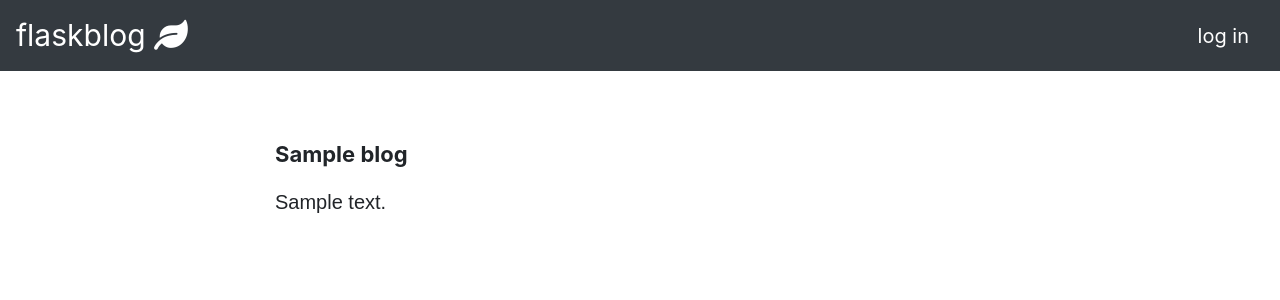
After one commit to SamLubbers/flaskblog, a Flask app: template flaskblog/templates/blog.html in a window 1280 px wide. The commit adds this page. Shown: the top 300 px of the page. Run offline with Flask 2, Linux system fonts and the light colour scheme; the template is opened without the code that fills it: most values are stand-ins (such as "Sample title", 1, 10 or a date in 2020); data that the repository does not hold is empty; some libraries are stand-ins or nearby versions.

Commit message:
added individual view and template for each blog

```diff
--- a/flaskblog/filters.py
+++ b/flaskblog/filters.py
@@ -1,15 +1,20 @@
 from flaskblog import app
+import datetime
 import re
 
 @app.context_processor
 def text_processing():
     def trim(text):
         """function used to trim blog text in templates"""
-        if len(text) > 100:
-            text = text[100:].rstrip()
+        if len(text) > 160:
+            text = text[:160].rstrip()
             text = re.sub('\W$','',text)
             text = text + '...'
             return text
         else:
             return text
-    return dict(trim=trim)
+    def format_date(date):
+        date = date.strftime('%H:%M %m/%d/%Y')
+        return date
+
+    return dict(trim=trim, format_date=format_date)
--- a/flaskblog/static/css/style.css
+++ b/flaskblog/static/css/style.css
@@ -40,3 +40,15 @@
 .blog-title{
     font-size:22px;
 }
+
+.blog-container:hover{
+    cursor: pointer;
+}
+
+.blog-container:hover .blog-title{
+    color: #007BFF;
+}
+
+.small{
+    color: #CCC;
+}
--- /dev/null
+++ b/flaskblog/templates/blog.html
@@ -0,0 +1,13 @@
+{% extends "base.html" %}
+
+{% block title %}{{blog.title}}{% endblock %}
+{% block content %}
+        <div class="row">
+            <div class="col-md-8 offset-md-2 col-12">
+                <h3 class="blog-title topspace"><strong>{{blog.title}}</strong></h3>
+                {% for paragraph in blog.text.split('\n')%}
+                    <p class="blog-text topspace"> {{paragraph|safe}}</p>
+                {% endfor %}
+            </div>
+        </div>
+{% endblock %}
--- a/flaskblog/views.py
+++ b/flaskblog/views.py
@@ -37,3 +37,8 @@ def new_blog():
             db.session.commit()
             return redirect(url_for('blog_entries'))
     return render_template('new_blog_entry.html')
+
+@app.route('/blog/<int:blog_id>')
+def blog(blog_id):
+    blog = Blog.query.filter_by(id=blog_id).one()
+    return render_template('blog.html',blog=blog)
```
Also changed, not shown: flaskblog/templates/blog_entries.html (+4 -3 lines).
